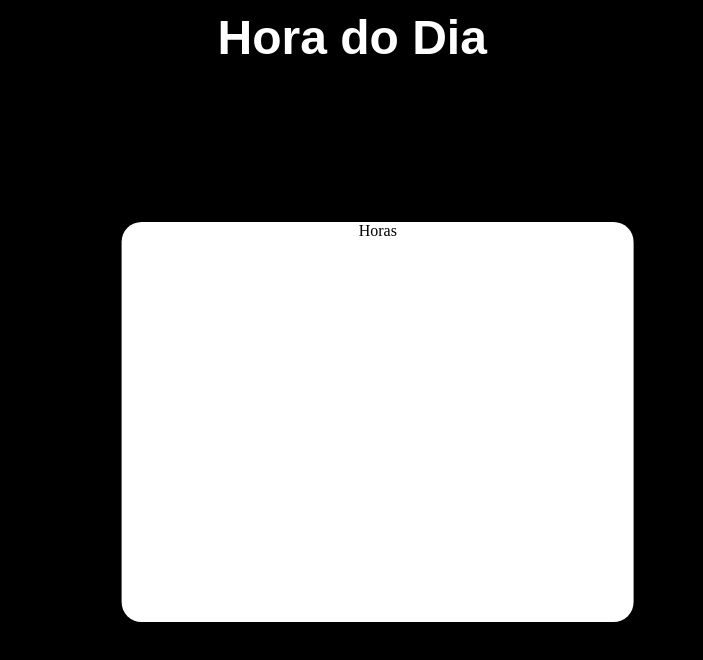
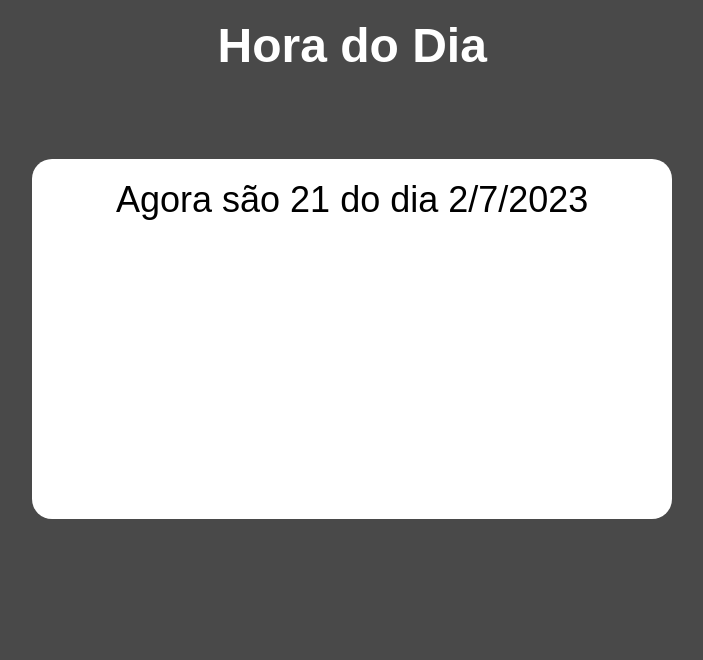
Before and after one commit to davimatos05/javascript, a plain HTML site: page JavaScript-CursoemVideo/desafio/Modulo D/ex001.html in a window 1280 px wide. Shown: the whole page, without its empty margins (275-978 px from the left). Drawn offline with Linux system fonts and the light colour scheme.

Commit message:
JavaScript

```diff
--- a/JavaScript-CursoemVideo/desafio/Modulo D/ex001.html
+++ b/JavaScript-CursoemVideo/desafio/Modulo D/ex001.html
@@ -19,11 +19,11 @@
 
             top: 50%;
             left: 50%;
-            transform: translate(-45%, -60%);
+            transform: translate(-50%, -85%);
 
             background-color: white;
-            width: 40vw;
-            height: 50vh;
+            width: 50vw;
+            height: 45vh;
             border-radius: 20px;
 
             text-align: center;
@@ -33,8 +33,13 @@
             text-align: center;
             font-size: 3em;
             font-family: Arial, Helvetica, sans-serif;
-            margin-top: 10px;
-            margin-bottom: 5px;
+            margin-top: 18px;
+        }
+        p {
+            font-family: Arial, Helvetica, sans-serif;
+            font-size: 1.5em;
+
+            padding-top: 10px;
         }
     </style>
 </head>
@@ -56,16 +61,19 @@
             var img_html = window.document.getElementById('img')
 
             hora_html.innerHTML = `<p> Agora são ${hora} do dia ${dia}/${mes}/${ano}</p>`
+            window.document.body.style.background = '#ffefa8'
         } else if (hora < 18) {
             var hora_html = window.document.getElementById('horas')
             var img_html = window.document.getElementById('img')
 
             hora_html.innerHTML = `<p> Agora são ${hora} do dia ${dia}/${mes}/${ano}</p>`
-        }if (hora < 7) {
+            window.document.body.style.background = '#c98e68'
+        }if (hora <= 23) {
             var hora_html = window.document.getElementById('horas')
             var img_html = window.document.getElementById('img')
 
             hora_html.innerHTML = `<p> Agora são ${hora} do dia ${dia}/${mes}/${ano}</p>`
+            window.document.body.style.background = '#494949'
         }
     </script>
 </body>
```
Also changed, not shown: JavaScript-CursoemVideo/desafio/Modulo D/ex002.html (added, +23 -0 lines).
